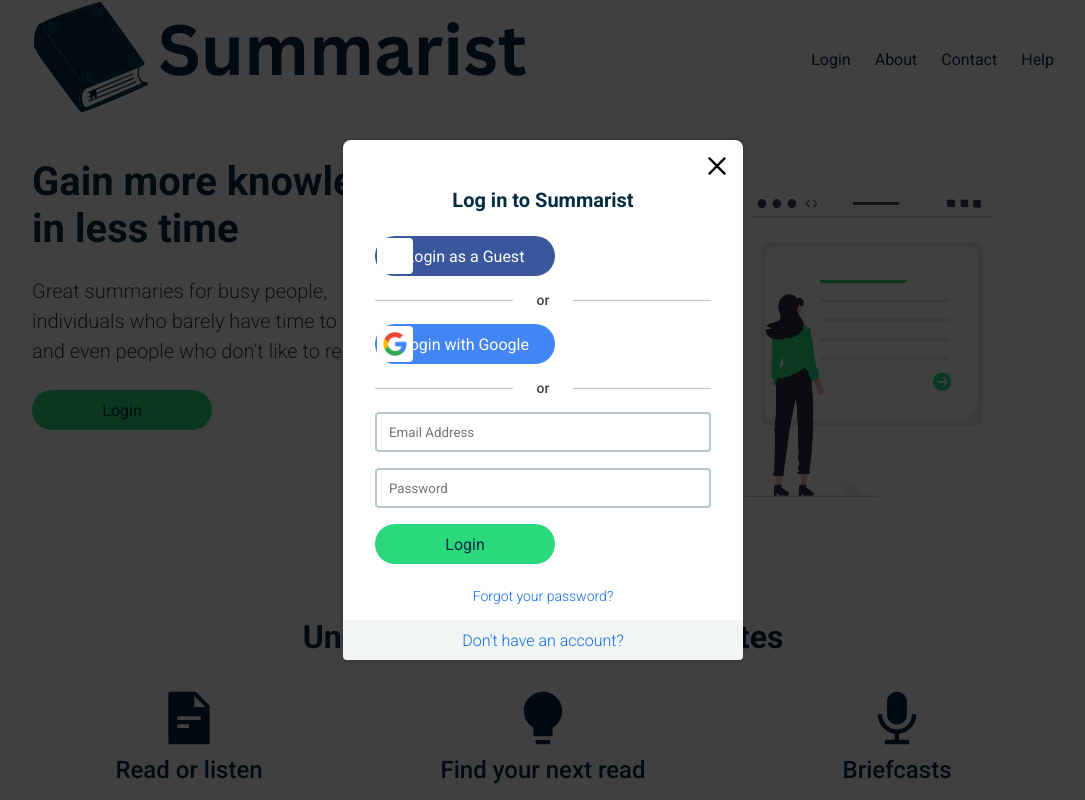
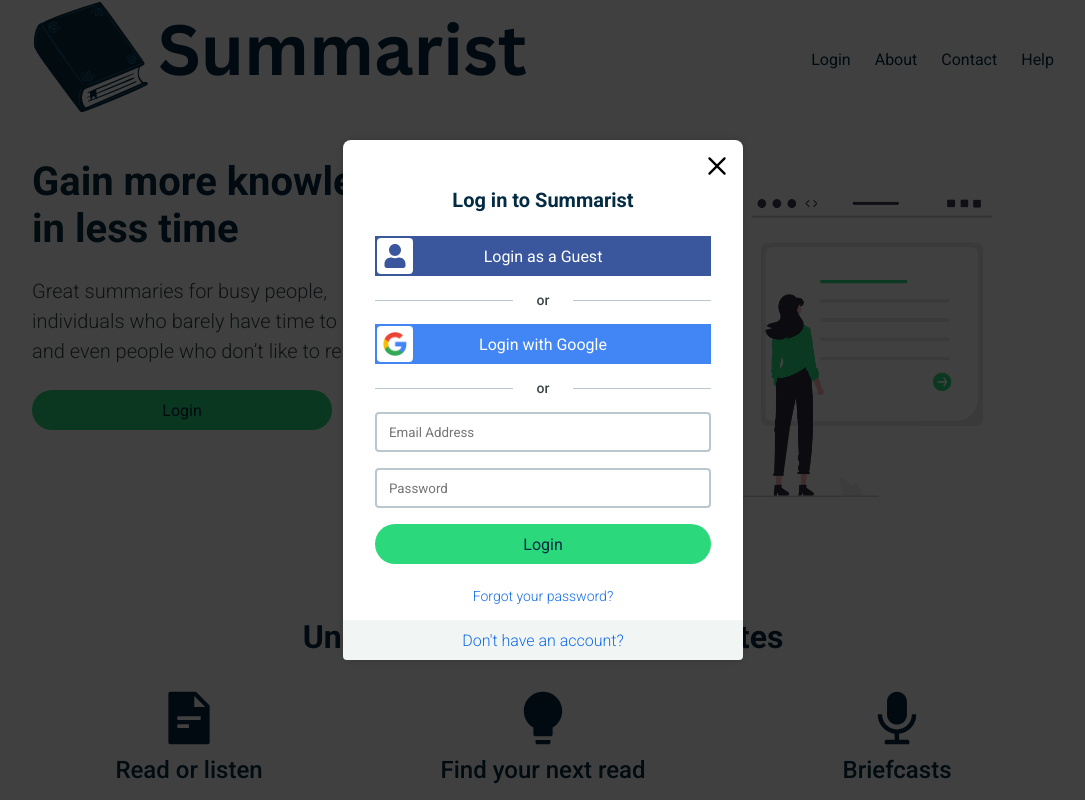
Before and after one commit to Evelyn333444/advanced-virtual-internship-module-10, a React (Create React App) app: page / in a window 1280 px wide. Both pictures are taken after a click on the item "Login". Shown: the top 800 px of the page, without its empty margins (97-1182 px from the left). Built offline with nearby package versions, Linux system fonts and the light colour scheme; no server answers.

Commit message:
first push

```diff
--- a/src/style.css
+++ b/src/style.css
@@ -79,7 +79,7 @@ button:disabled {
 .btn {
   background-color: #2bd97c;
   color: #032b41;
-  width: 16%;
+  width: 100%;
   height: 40px;
   border-radius: 20px;
   font-size: 16px;
@@ -538,10 +538,26 @@ button:disabled {
     background-color: #3a579d;
     color: #fff;
     justify-content: center;
+    border-radius: 0;
 }
 
 .guest__icon--mask {
+    display: flex;
+    align-items: center;
+    justify-content: center;
+    width: 36px;
+    height: 36px;
+    border-radius: 4px;
     background-color: transparent;
+    position: absolute;
+    left: 2px;
+}
+
+.guest__icon--mask svg {
+    width: 24px;
+    height: 24px;
+    fill: #3a579d;
+    color: #fff;
 }
 
 .google__icon--mask {
@@ -557,11 +573,6 @@ button:disabled {
 }
 
 .google__icon--mask img {
-    width: 24px;
-    height: 24px;
-}
-
-.guest__icon--mask svg {
     width: 24px;
     height: 24px;
 }
@@ -601,6 +612,7 @@ button:disabled {
     background-color: #4285f4;
     color: #fff;
     justify-content: center;
+    border-radius: 0%;
 }
 
 .auth__main--form {
```
